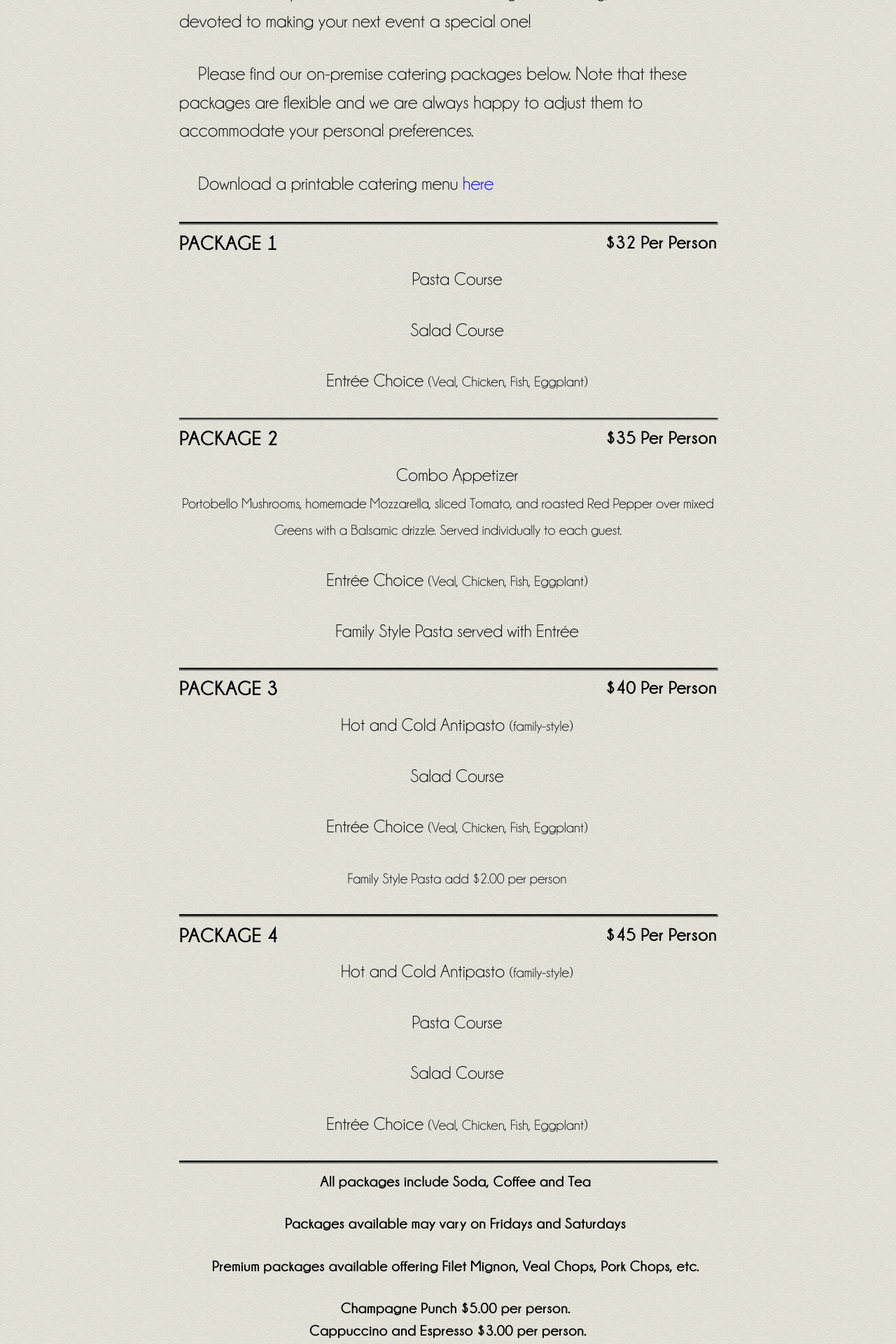
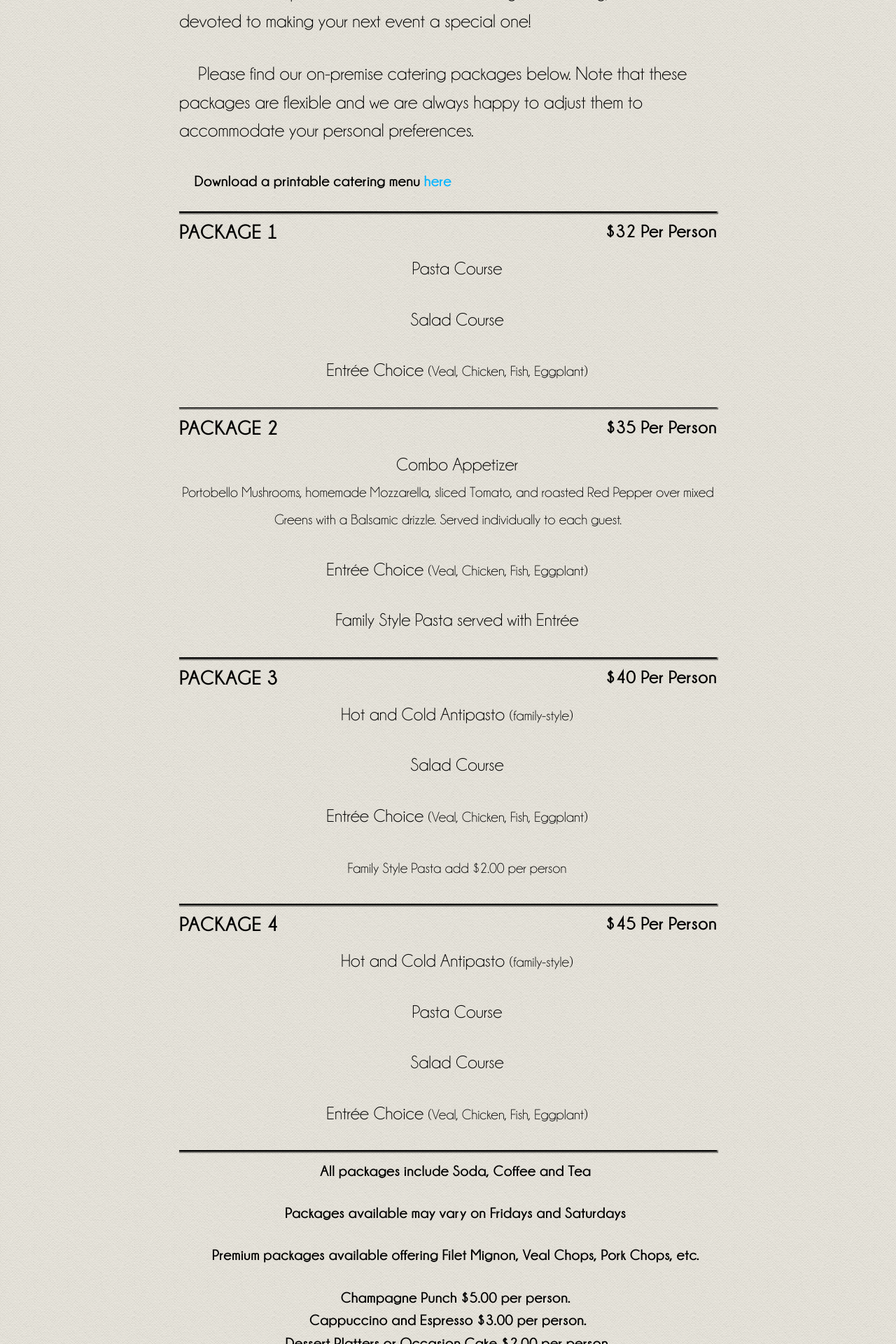
Before and after one commit to cinqueterreli/cinqueterre.github.io, a Jekyll site: the page built from catering.html, in a window 1280 px wide. Shown: the part 1354-3274 px from the top of the page at 70% size. Built offline with Jekyll 4.4.1, drawn with Linux system fonts in a browser that asks for light colours; nearby versions of some CDN libraries.

Commit message:
wee idk man wee

```diff
--- a/catering.html
+++ b/catering.html
@@ -43,7 +43,7 @@ header: /images/cateringbanner.gif
 
 <p class="catering-blurb">Please find our on-premise catering packages below. Note that these packages are flexible and we are always happy to adjust them to accommodate your personal preferences.</p>
 
-<p class="catering-blurb">Download a printable catering menu <a href="/cateringMenu.pdf" target="_blank">here</a></p>
+<p style="font-family:bodyBold;">Download a printable catering menu <a href="/cateringMenu.pdf" target="_blank">here</a></p>
 
 <hr>
 
--- a/css/main.css
+++ b/css/main.css
@@ -75,6 +75,10 @@ small, .font_small {font-size: 0.833em;}
 
 a {
 	text-decoration:none;
+}
+
+p > a {
+	color:#07B5FF;
 }
 
 a[href], input[type='submit'], input[type='image'], label[for], select, button, .pointer {
```
